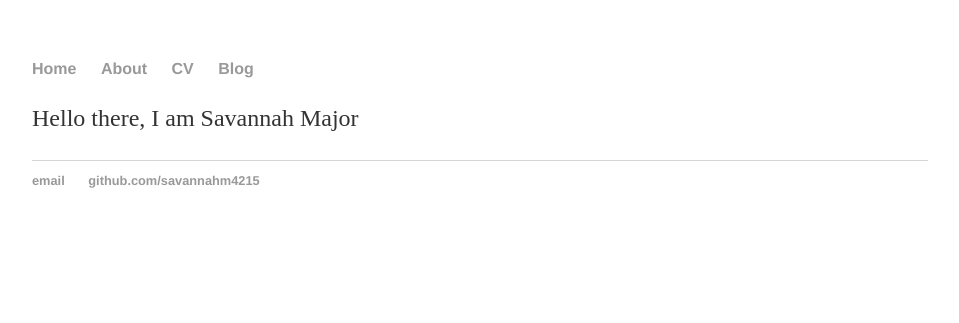
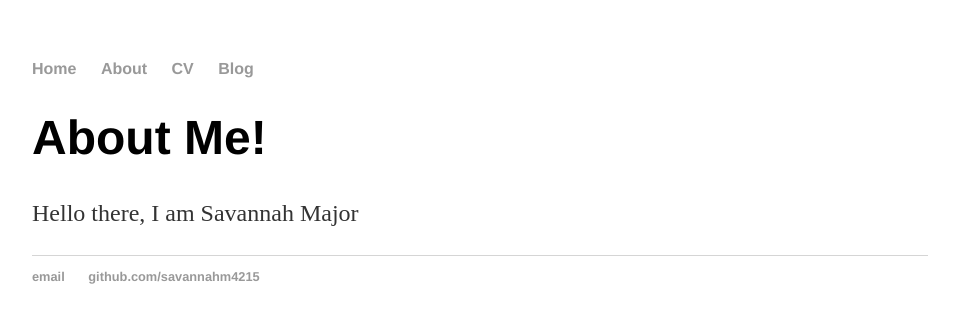
Before and after one commit to savannahm4215/savannahm4215.github.io, a Jekyll site: the page built from about/index.html, in a window 1280 px wide. Shown: the top 323 px of the page, without its empty margins (160-1119 px from the left). Built offline with Jekyll 4.4.1, drawn with Linux system fonts in a browser that asks for light colours.

Commit message:
Update index.html

```diff
--- a/about/index.html
+++ b/about/index.html
@@ -3,5 +3,5 @@ layout: default
 title: Savannah Major, About Me!
 ---
 <div class="blurb">
-	<h1About Me!</h1>
+	<h1>About Me!</h1>
 	<p>Hello there, I am Savannah Major</p>
```
